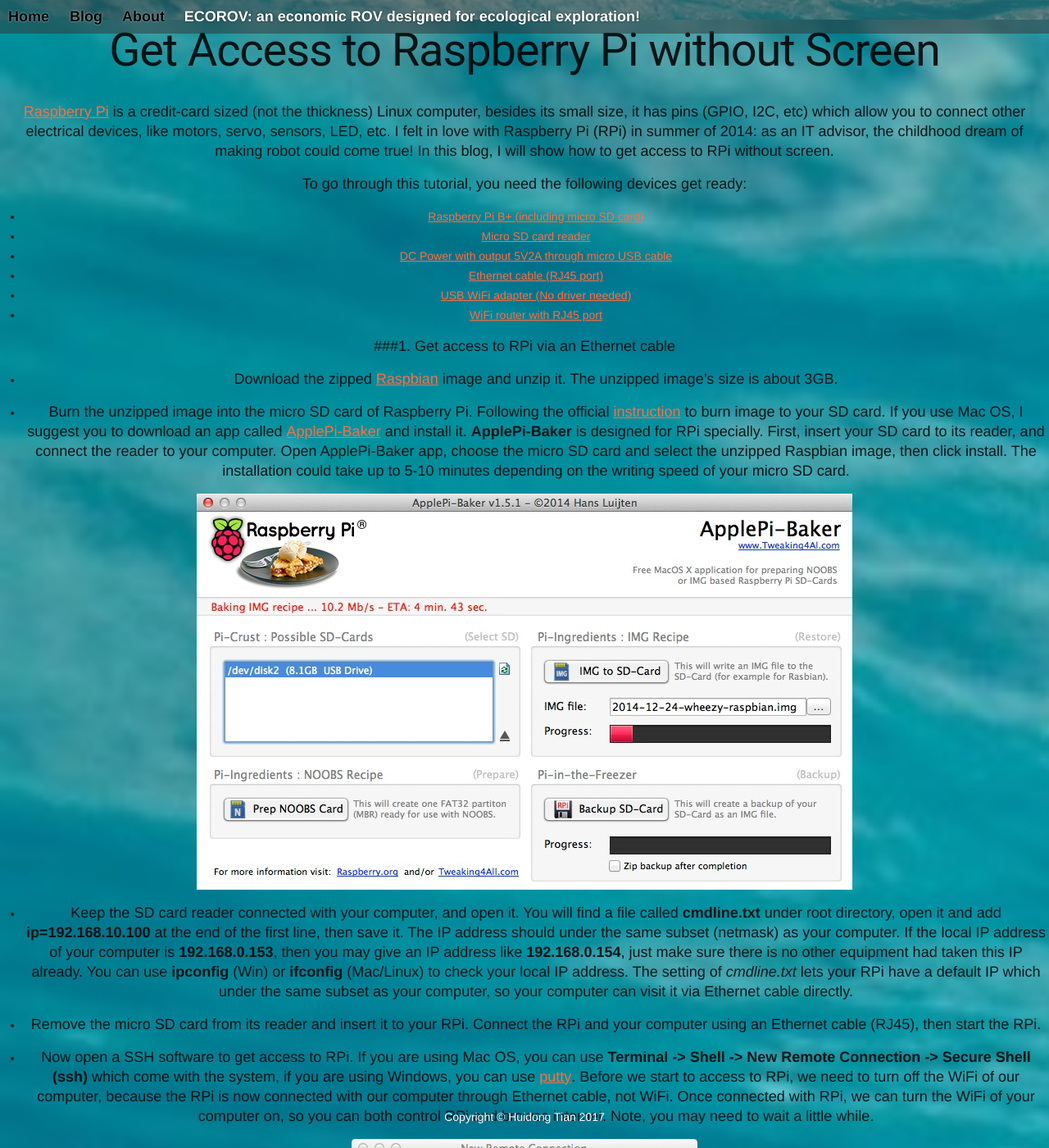
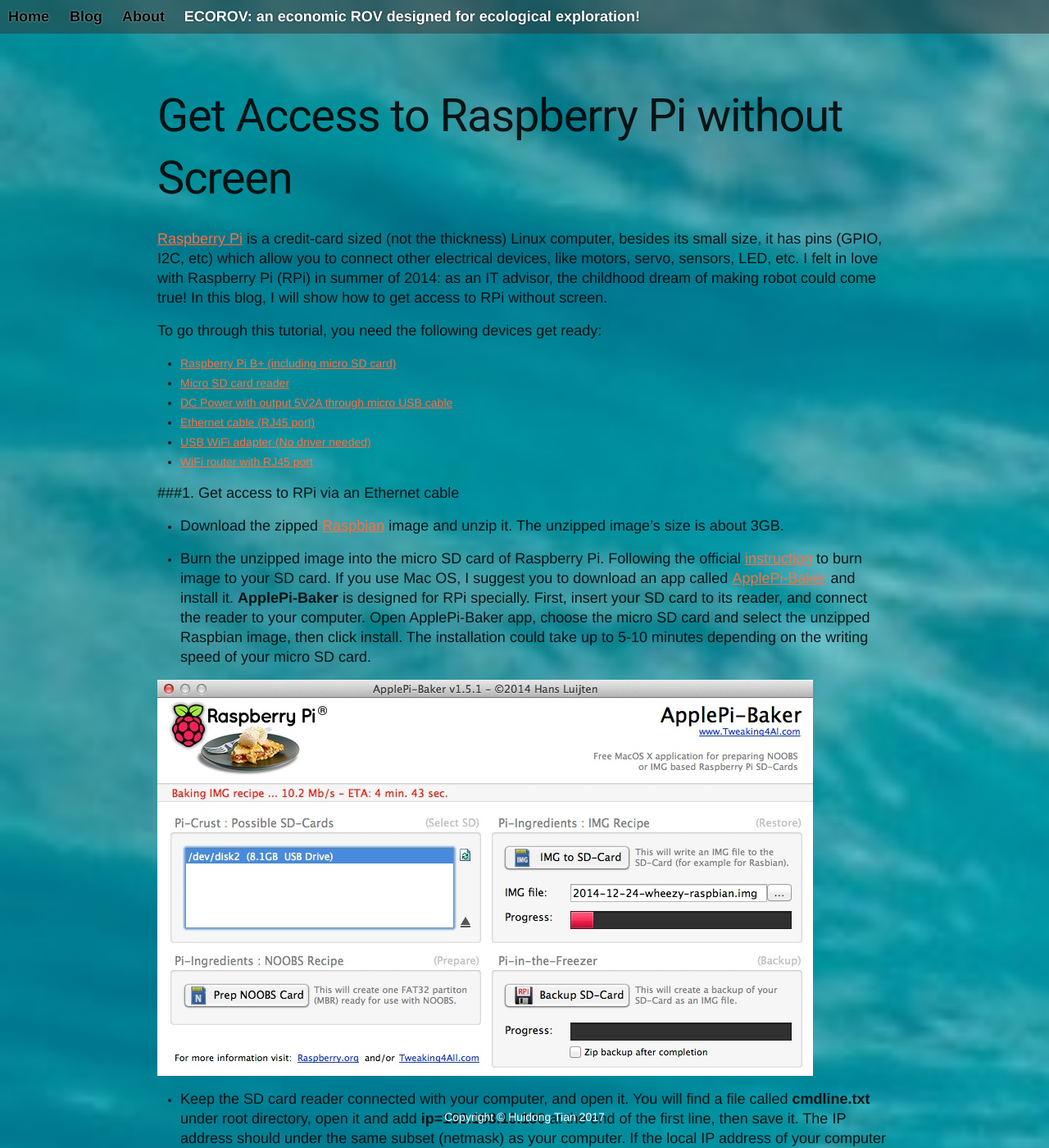
Before and after one commit to ecorov/ecorov.github.io, a Jekyll site: the page built from _posts/2017-01-23-get-access-to-rpi-without-screen - Copy (2).md, in a window 1280 px wide and 1400 px high. Shown: the whole window at 82% size. Built offline with Jekyll 4.4.1, drawn with Linux system fonts in a browser that asks for light colours; nearby versions of some CDN libraries; comment, search, counter and statistics services are not loaded.

Commit message:
Update main.css

```diff
--- a/css/main.css
+++ b/css/main.css
@@ -85,8 +85,8 @@
 article.post {
     background-image: url("/css/ocean.jpg");
     background-size: cover;
-    text-align: center;
-    //padding: 80px 15vw 20px 15vw;
+    //text-align: center;
+    padding: 80px 15vw 20px 15vw;
 }
 
 article p {
```
